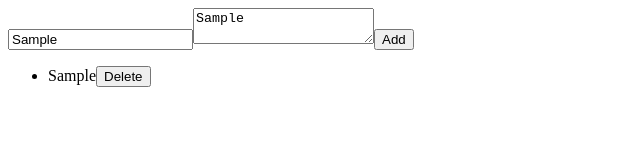
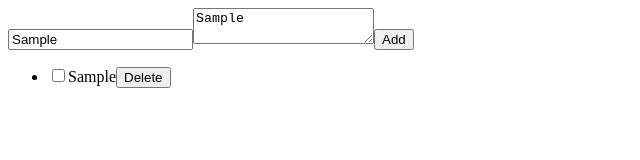
Before and after one commit to nicangeli/todo, a React app: page / in a window 1280 px wide. Both pictures are taken after typing "Sample", "Sample" into the empty fields and a click on the button "Add". Shown: the top 160 px of the page, without its empty margins (0-640 px from the left). Built offline with nearby package versions, Linux system fonts and the light colour scheme.

Commit message:
add updateTodo functionality

```diff
--- a/src/features/todo/TodoList.js
+++ b/src/features/todo/TodoList.js
@@ -1,12 +1,19 @@
 import React from 'react'
 import { connect } from 'react-redux'
 
-import { deleteTodo } from './todoSlice'
+import { deleteTodo, updateTodo } from './todoSlice'
 
-const TodoList = ({ todos, deleteTodo }) => (
+const TodoList = ({ todos, deleteTodo, updateTodo }) => (
   <ul>
     {todos.map((todo) => (
       <li key={todo.id}>
+        <input
+          type="checkbox"
+          checked={todo.completed}
+          onChange={() =>
+            updateTodo({ id: todo.id, completed: !todo.completed })
+          }
+        />
         {todo.name}
         <button onClick={() => deleteTodo({ id: todo.id })}>Delete</button>
       </li>
@@ -19,5 +26,6 @@ const mapStateToProps = (state) => ({
 })
 const mapDispatchToProps = {
   deleteTodo,
+  updateTodo,
 }
 export default connect(mapStateToProps, mapDispatchToProps)(TodoList)
```
Also changed, not shown: 1 other file (tests, documents, lock files or other folders).
